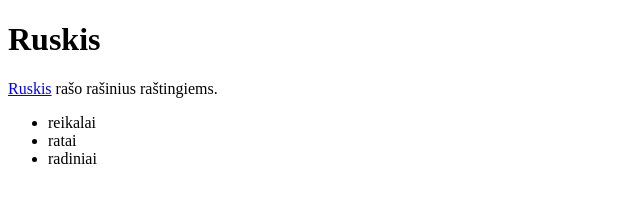
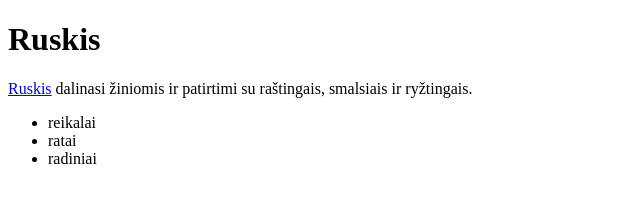
Before and after one commit to ruskis/ruskis.github.io, a plain HTML site: page index.html in a window 1280 px wide. Shown: the whole page, without its empty margins (0-640 px from the left). Drawn offline with Linux system fonts and the light colour scheme.

Commit message:
Ruskis raštingiems ir ryžtingiems

```diff
--- a/index.html
+++ b/index.html
@@ -4,11 +4,11 @@
   <meta charset="utf-8">
   <link rel="dns-prefetch" href="//www.google-analytics.com" />
   <title>Ruskis</title>
-  <meta name="description" content="Ruskio rašiniai raštingiems.">
+  <meta name="description" content="Ruskio rašiniai raštingiems — apie verslą, gyvenimą ir pramogas">
 </head>
 <body>
 <h1>Ruskis</h1>
-<p><a href="https://ruskis.github.io" title="Ruskio rašiniai raštingiems">Ruskis</a> rašo rašinius raštingiems.</p>
+<p><a href="https://ruskis.github.io" title="Ruskio rašiniai raštingiems ir ryžtingiems">Ruskis</a> dalinasi žiniomis ir patirtimi su raštingais, smalsiais ir ryžtingais.</p>
 <ul>
     <li>reikalai</li>
     <li>ratai</li>
```
